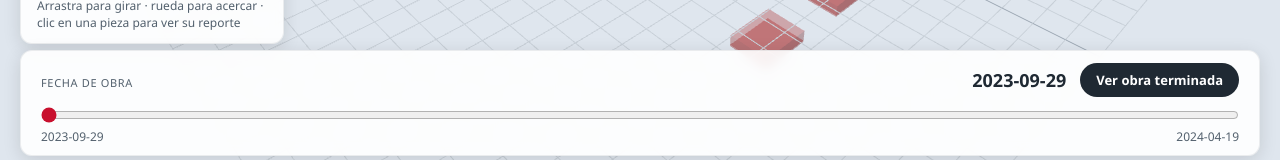
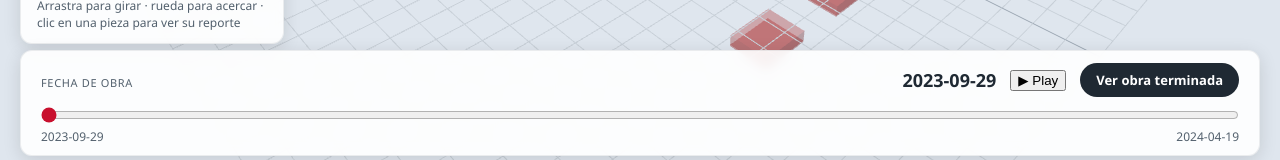
Before and after one commit to PaoQuin/dashboard-obra, a website built with Vite: page app/index.html in a window 1280 px wide. Shown: the part 624-784 px from the top of the page. Built offline with nearby package versions, Linux system fonts and the light colour scheme; animation ran at ten frames a second.

Commit message:
Rose: botón de play en la interfaz

```diff
--- a/app/index.html
+++ b/app/index.html
@@ -32,6 +32,7 @@
       <span class="nombre">Fecha de obra</span>
       <div class="derecha">
         <span id="fecha"></span>
+        <button id="play">▶ Play</button>
         <button id="modo">Ver obra terminada</button>
       </div>
     </div>
```
